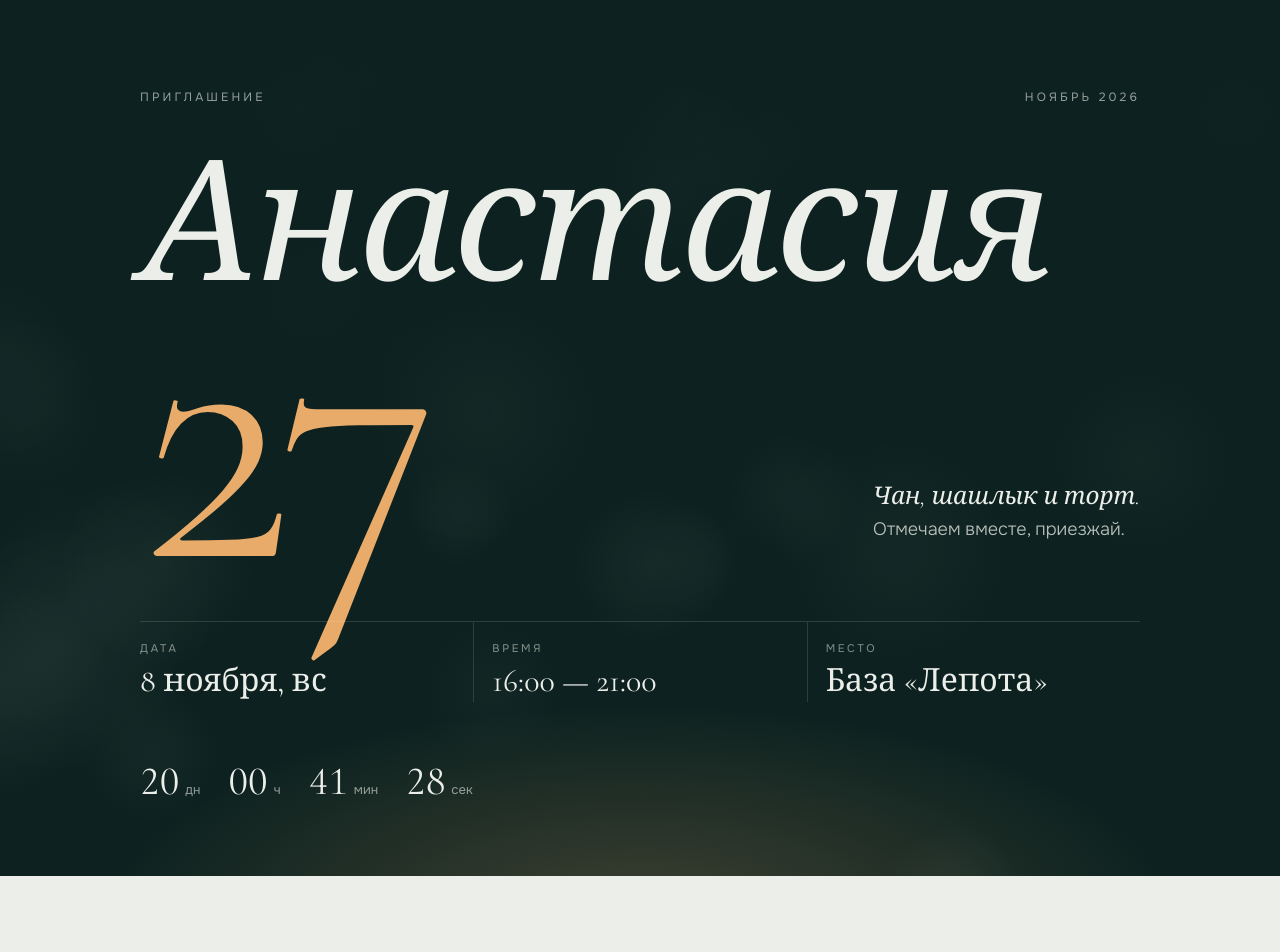
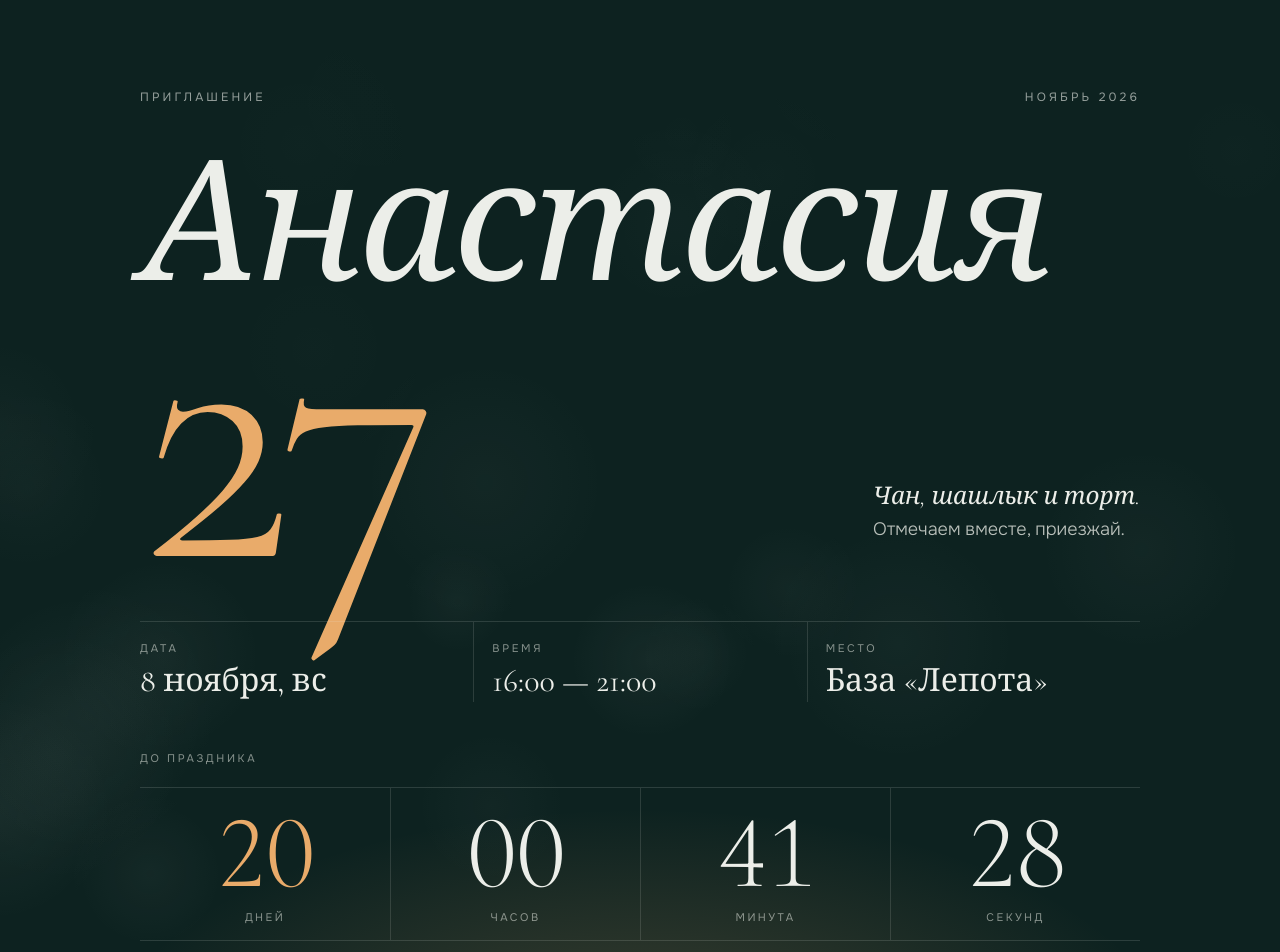
Before and after one commit to EvilGeniusRoll/birthday, a plain HTML site: page index.html in a window 1280 px wide. Shown: the top 952 px of the page. Drawn offline with nearby package versions, Linux system fonts and the light colour scheme; grey boxes are pictures that could not be loaded.

Commit message:
Add files via upload

```diff
--- a/index.html
+++ b/index.html
@@ -40,8 +40,14 @@ body::before{content:"";position:fixed;inset:0 0 auto;height:env(safe-area-inset
 .meta div+div{padding-left:18px;border-left:1px solid var(--line-d)}
 .k{display:block;font-size:11px;letter-spacing:.24em;text-transform:uppercase;color:rgba(233,236,230,.55);margin-bottom:6px}
 .meta b{display:block;font-family:var(--display);font-weight:400;font-size:clamp(22px,3.4vw,32px);line-height:1.1}
-.cd{display:flex;gap:clamp(14px,3vw,28px);align-items:baseline;flex-wrap:wrap;font-size:13px;color:rgba(233,236,230,.6)}
-.cd span b{font-family:var(--display);font-size:clamp(28px,4vw,40px);font-weight:400;color:var(--mist);font-variant-numeric:tabular-nums lining-nums;margin-right:6px}
+.cdw{display:grid;gap:14px}
+.cd{display:grid;grid-template-columns:repeat(4,minmax(0,1fr));border-top:1px solid var(--line-d);border-bottom:1px solid var(--line-d)}
+.cd div{padding:16px 0 14px;text-align:center;min-width:0}
+.cd div+div{border-left:1px solid var(--line-d)}
+.cd b{display:block;font-family:var(--display);font-weight:300;font-size:clamp(52px,10vw,104px);line-height:.95;color:var(--mist);font-variant-numeric:tabular-nums lining-nums;letter-spacing:-.02em}
+.cd div:first-child b{color:var(--ember)}
+.cd small{display:block;margin-top:6px;font-size:11px;letter-spacing:.22em;text-transform:uppercase;color:rgba(233,236,230,.55)}
+.cd-done{font-family:var(--display);font-style:italic;font-size:clamp(36px,6vw,64px);color:var(--ember);margin:0}
 @media (max-width:640px){
   .title{grid-template-columns:1fr}
   .title .cap{grid-column:1;padding-top:14px}
@@ -125,8 +131,14 @@ h2 em{font-style:italic;font-weight:300}
       <div><span class="k">Время</span><b>16:00 — 21:00</b></div>
       <div><span class="k">Место</span><b>База «Лепота»</b></div>
     </div>
-    <div class="cd" id="cd" aria-live="off">
-      <span><b id="d">–</b>дн</span><span><b id="h">–</b>ч</span><span><b id="m">–</b>мин</span><span><b id="s">–</b>сек</span>
+    <div class="cdw">
+      <span class="k">До праздника</span>
+      <div class="cd" id="cd" aria-live="off">
+        <div><b id="d">–</b><small id="dl">дней</small></div>
+        <div><b id="h">–</b><small id="hl">часов</small></div>
+        <div><b id="m">–</b><small id="ml">минут</small></div>
+        <div><b id="s">–</b><small id="sl">секунд</small></div>
+      </div>
     </div>
   </div>
 </header>
@@ -220,10 +232,12 @@ h2 em{font-style:italic;font-weight:300}
   const T=Date.UTC(2026,10,8,13,0,0),p=n=>String(n).padStart(2,"0"),$=id=>document.getElementById(id);
   function tick(){
     const ms=T-Date.now();
-    if(ms<=0){$("cd").textContent="Праздник уже идёт";return}
-    const s=Math.floor(ms/1000);
-    $("d").textContent=Math.floor(s/86400);$("h").textContent=p(Math.floor(s/3600)%24);
-    $("m").textContent=p(Math.floor(s/60)%60);$("s").textContent=p(s%60);
+    if(ms<=0){$("cd").outerHTML='<p class="cd-done">Праздник уже идёт</p>';return}
+    const s=Math.floor(ms/1000),D=Math.floor(s/86400),H=Math.floor(s/3600)%24,M=Math.floor(s/60)%60,S=s%60;
+    const pl=(n,a,b,c)=>{const m10=n%10,m100=n%100;return m10===1&&m100!==11?a:m10>=2&&m10<=4&&(m100<12||m100>14)?b:c};
+    $("d").textContent=D;$("h").textContent=p(H);$("m").textContent=p(M);$("s").textContent=p(S);
+    $("dl").textContent=pl(D,"день","дня","дней");$("hl").textContent=pl(H,"час","часа","часов");
+    $("ml").textContent=pl(M,"минута","минуты","минут");$("sl").textContent=pl(S,"секунда","секунды","секунд");
     setTimeout(tick,1000-(Date.now()%1000));
   }
   tick();
```
